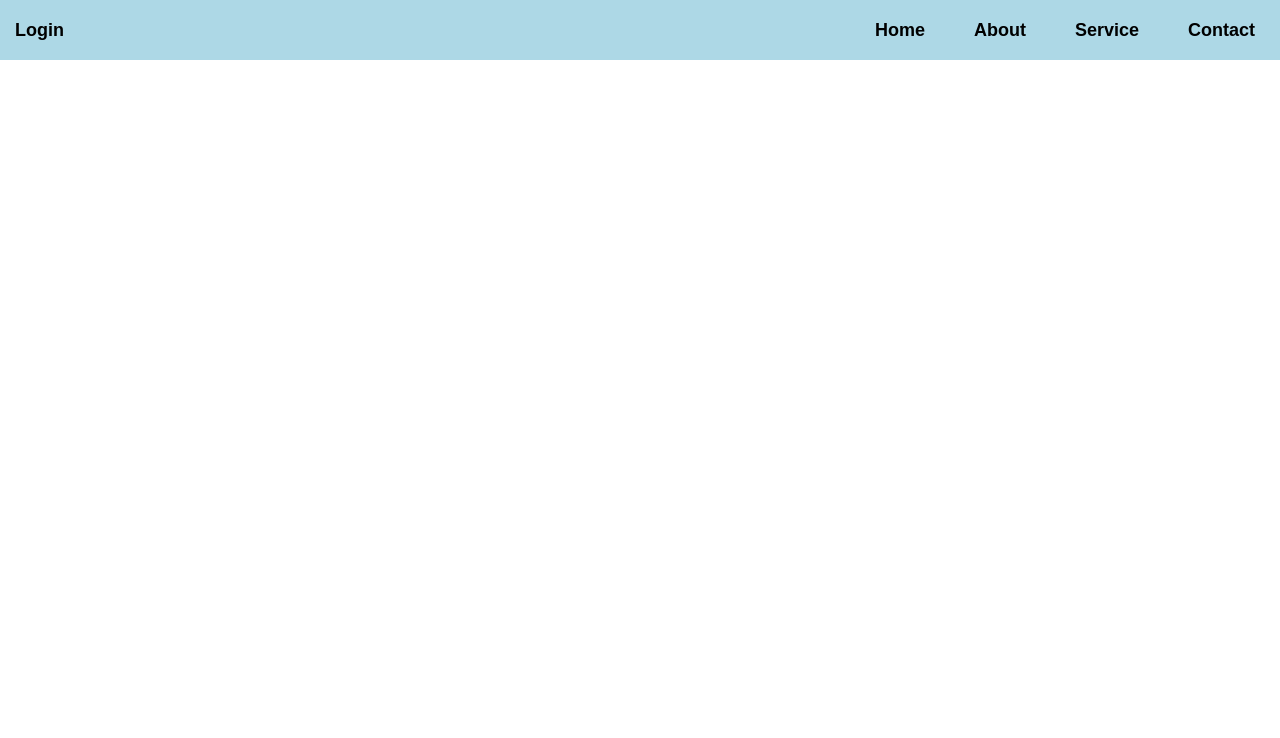
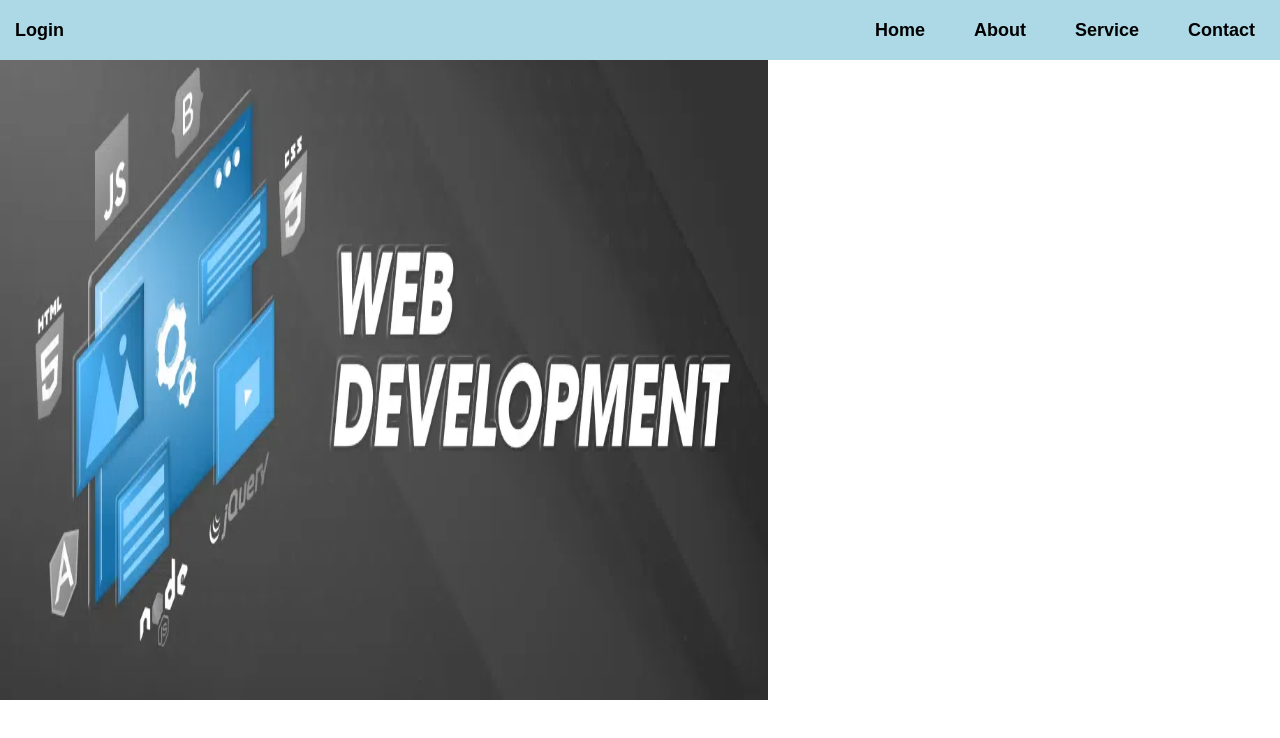
Before and after one commit to tafriya713/Task_1, a plain HTML site: page index.html in a window 1280 px wide. Drawn offline with Linux system fonts and the light colour scheme.

```diff
--- a/index.html
+++ b/index.html
@@ -19,5 +19,9 @@
             </ul>
         </div>
     </header>
+    <div class="image">
+        <img src="web-development-image.webp" alt="Picture">
+    </div>
+
 </body>
 </html>
--- a/style.css
+++ b/style.css
@@ -33,3 +33,7 @@
     background-color:gray;
     color:white;
 }
+img{
+    height:700px;
+    width:60%;
+}
```
Also changed, not shown: web-development-image.webp (added).
